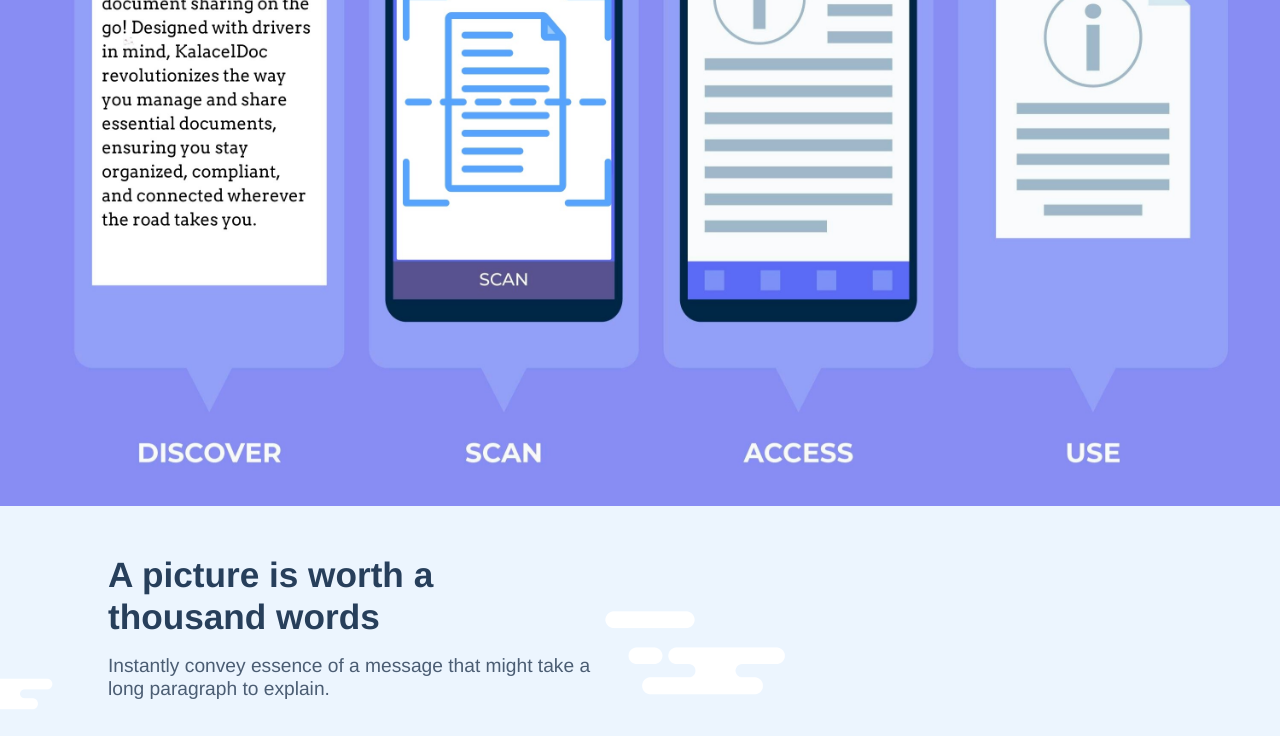
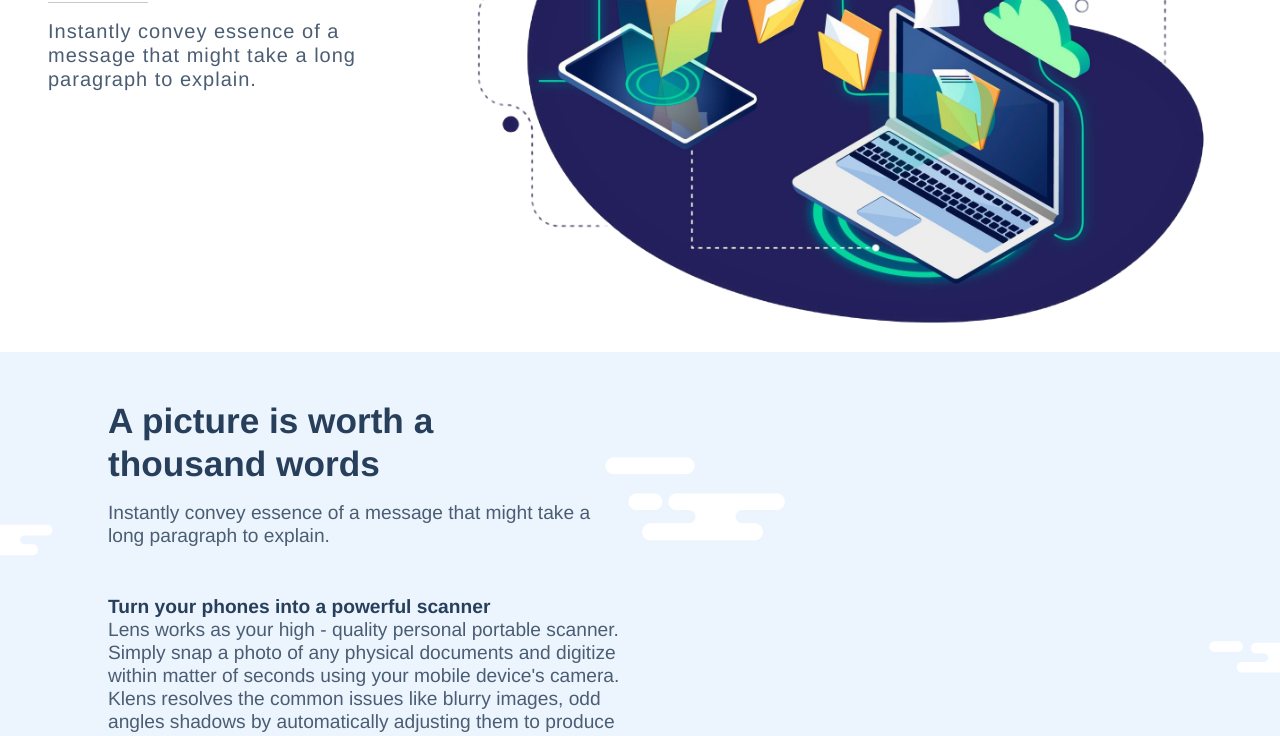
Before and after one commit to ER-AdityaRawat/Kalacel_Dev, a plain HTML site: page KLens/index.html in a window 1280 px wide. Shown: the part 326-1062 px from the top of the page. Drawn offline with nearby package versions, Linux system fonts and the light colour scheme; files whose address does not match are found by name.

Commit message:
klens landing page

```diff
--- a/KLens/index.html
+++ b/KLens/index.html
@@ -127,10 +127,22 @@
         </div>
     </nav>
 
-    <section style="background-color: #888df3;">
+    <section style="">
         <div class="row lens-landing-container">
-            <div class="col-lg-12">
-                <img src="../Images/Klens.jpg" width="100%" height="700"/>
+            <div class="col-lg-12 col-12 d-flex">
+                <div style="width:30%">
+                    <h1 style="color: #273f5b;font-size:2.2rem;font-weight: 600;margin-top: 6rem;" class="ms-5">
+                        A picture is worth a <br>thousand words
+                    </h1>
+                    <hr style="width: 100px;" class="ms-5"/>
+                    <h5 style="color: #4b5d73;font-size:20px;letter-spacing: 1px;font-weight: 500;" class="ms-5">
+                        Instantly convey essence of a message that might take a long paragraph to explain.
+                    </h5>
+                </div>
+
+                <div style="width:70%">
+                    <img src="../Images/klens-1.png" width="100%"/>
+                </div>
             </div>
         </div>
     </section>
```
Also changed, not shown: Images/klens-1.png (added).
